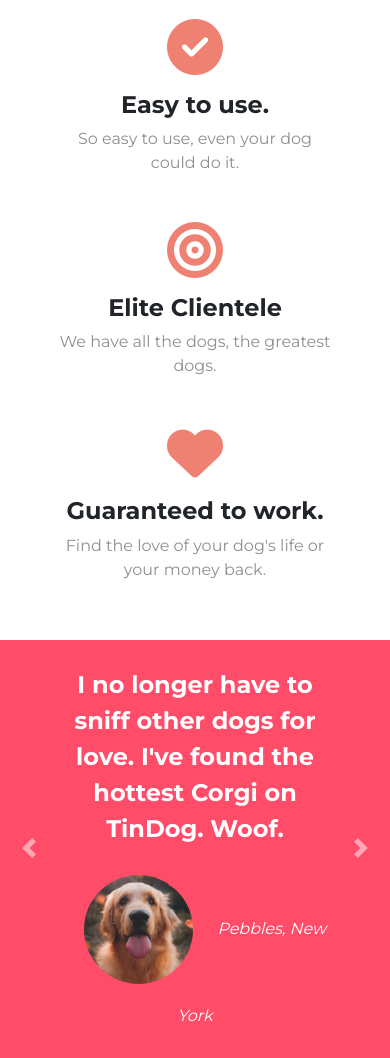
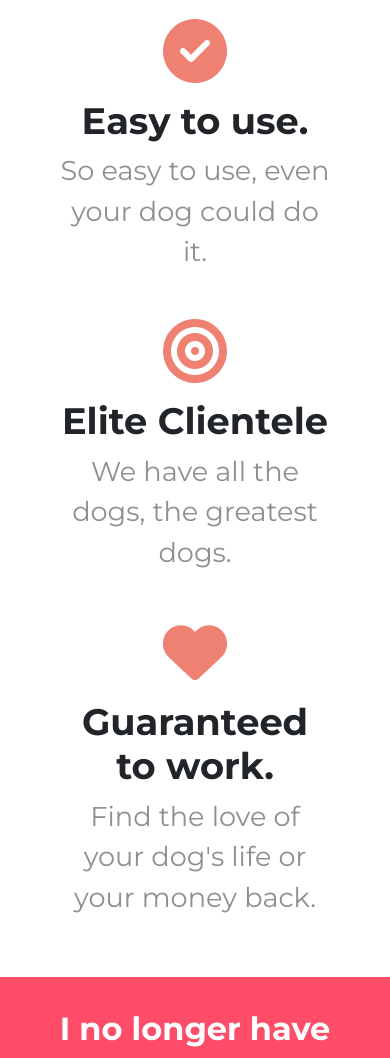
Before and after one commit to rubchau/tindog, a plain HTML site: page index.html in a window 390 px wide. Shown: the part 1050-2108 px from the top of the page. Drawn offline with nearby package versions, Linux system fonts and the light colour scheme.

Commit message:
More mobile styling.

```diff
--- a/css/styles.css
+++ b/css/styles.css
@@ -163,7 +163,7 @@
   .testimonial-text {
     font-family: "Montserrat", sans-serif;
     font-weight: bold;
-    font-size: 1.5rem;
+    font-size: 2.0rem;
     line-height: 1.5;
   }
 
@@ -172,4 +172,16 @@
     margin: 20px;
   }
 
+  .features-titles {
+    font-size: 2.3rem;
+  }
+
+  .features-subtitles {
+    font-size: 1.7rem;
+  }
+
+  .feature-icons {
+    font-size: 400%;
+  }
+
 }
```
